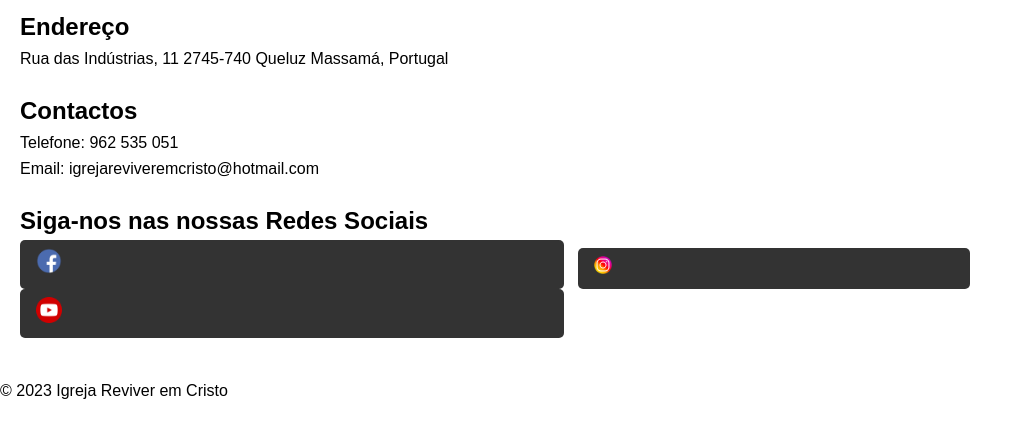
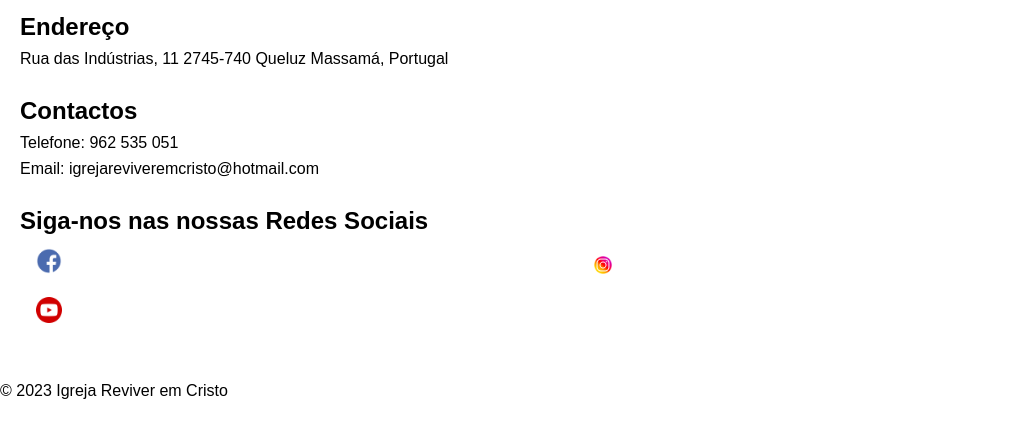
Before and after one commit to GessyaneAraujo/Reviver, a Flask app: page / in a window 1280 px wide. Shown: the part 305-743 px from the top of the page, without its empty margins (0-1033 px from the left). Run offline with Flask 2, Linux system fonts and the light colour scheme.

Commit message:
Update styles.css

```diff
--- a/static/styles.css
+++ b/static/styles.css
@@ -48,8 +48,6 @@ section {
   display: inline-block;
   margin-right: 10px;
   padding: 8px 16px;
-  background-color: #333;
-  color: #fff;
   text-decoration: none;
   border-radius: 5px;
 }
```
